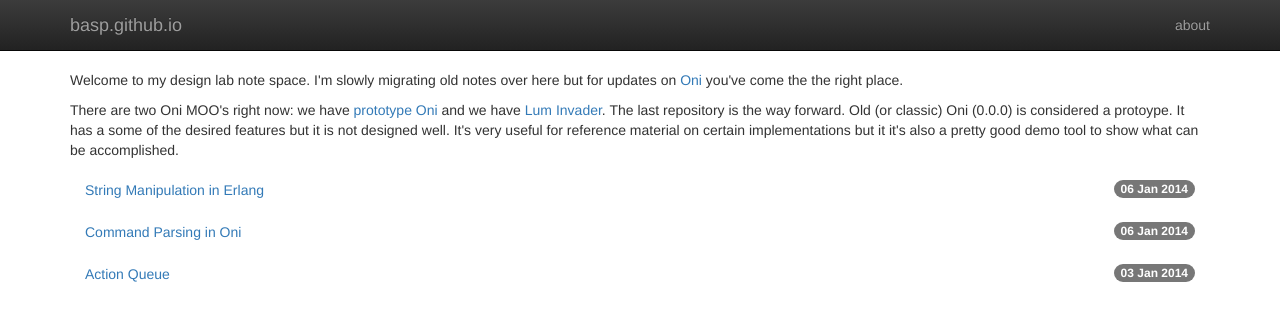
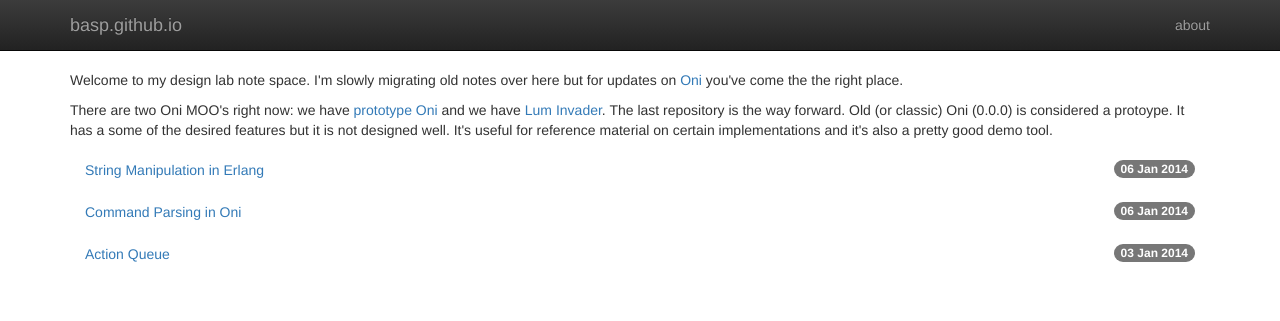
Before and after one commit to basp/basp.github.io, a Jekyll site: the page built from index.html, in a window 1280 px wide. Shown: the top 321 px of the page. Built offline with Jekyll 4.4.1, drawn with Linux system fonts in a browser that asks for light colours; nearby versions of some CDN libraries; Markdown is read by kramdown in place of the engine named in the settings.

Commit message:
Less praise

```diff
--- a/index.html
+++ b/index.html
@@ -5,7 +5,7 @@ title: basp.github.io
 <p>Welcome to my design lab note space. I'm slowly migrating old notes over here but for updates on <a href="http://github.com/basp/lum-invader/">Oni</a> you've come the the right place.</p>
 
 <p>
-	There are two Oni MOO's right now: we have <a href="https://github.com/basp/oni">prototype Oni</a> and we have <a href="https://github.com/basp/lum-invader">Lum Invader</a>. The last repository is the way forward. Old (or classic) Oni (0.0.0) is considered a protoype. It has a some of the desired features but it is not designed well. It's very useful for reference material on certain implementations but it it's also a pretty good demo tool to show what can be accomplished.
+	There are two Oni MOO's right now: we have <a href="https://github.com/basp/oni">prototype Oni</a> and we have <a href="https://github.com/basp/lum-invader">Lum Invader</a>. The last repository is the way forward. Old (or classic) Oni (0.0.0) is considered a protoype. It has a some of the desired features but it is not designed well. It's useful for reference material on certain implementations and it's also a pretty good demo tool.
 </p>
 
 <ul class="nav nav-pills nav-stacked">
```
